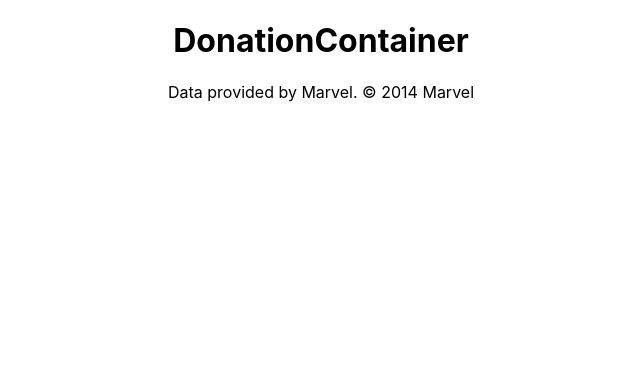
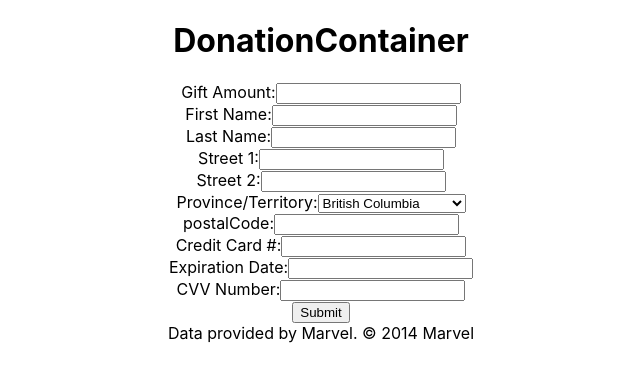
Before and after one commit to bonniehsm/superhero-charity, a React (Create React App) app: page /donation in a window 1280 px wide. Shown: the top 382 px of the page, without its empty margins (319-959 px from the left). Built offline with nearby package versions, Linux system fonts and the light colour scheme; no server answers.

Commit message:
added donation form

```diff
--- a/src/containers/DonationContainer.js
+++ b/src/containers/DonationContainer.js
@@ -1,8 +1,13 @@
 import React, { Component } from 'react';
+import FormContainer from './FormContainer';
 
 class DonationContainer extends Component {
     constructor(props){
         super(props)
+    }
+
+    handleSubmit(event){
+        event.preventDefault()
     }
 
     render(){
@@ -11,6 +16,7 @@
                 <header>
                     <h1>DonationContainer</h1>
                 </header>
+                <FormContainer/>
             </div>
         )
     }
--- /dev/null
+++ b/src/containers/FormContainer.js
@@ -0,0 +1,122 @@
+import React, { Component } from 'react';
+
+class FormContainer extends Component {
+    constructor(props){
+        super(props)
+        this.state = {
+            donation: '',
+            firstName: '',
+            lastName: '',
+            street1: '',
+            street2: '',
+            city: '',
+            provinceTerritory: '',
+            postalCode: '',
+            email: '',
+            creditCard: '',
+            expDate: '',
+            cvv: '',
+        }
+        this.handleSubmit = this.handleSubmit.bind(this);
+        this.handleChange = this.handleChange.bind(this);
+    }
+
+    handleSubmit(event){
+        event.preventDefault()
+    }
+
+    handleChange(event){
+        console.log(`handleChange function called`);
+        const target = event.target;
+        const value = target.value;
+        const name = target.name;
+        console.log(`value: ${value} and name: ${name}`);
+        this.setState({
+            [name]: value
+        });
+    }
+
+    render(){
+        console.log(this.state);
+        return(
+            <div>
+                <form onSubmit={this.handleSubmit}>
+
+                    { /* DONATION */ }
+                    <div>
+                        <label>
+                            Gift Amount:
+                            <input type="text" name="donation" value={this.state.donation} onChange={this.handleChange}/>
+                        </label>
+                    </div>
+
+                    { /* BILLING */ }
+                    <div>
+                        <label>
+                            First Name:
+                            <input type="text" name="firstName" value={this.state.firstName} onChange={this.handleChange}/>
+                        </label>
+                        <br/>
+                        <label>
+                            Last Name:
+                            <input type="text" name="lastName" value={this.state.lastName} onChange={this.handleChange}/>
+                        </label>
+                        <br/>
+                        <label>
+                            Street 1:
+                            <input type="text" name="street1" value={this.state.street1} onChange={this.handleChange}/>
+                        </label>
+                        <br/>
+                        <label>
+                            Street 2:
+                            <input type="text" name="street2" value={this.state.street2} onChange={this.handleChange}/>
+                        </label>
+                        <br/>
+                        Province/Territory:
+                        <select>
+                            <option value="bc">British Columbia</option>
+                            <option value="mb">Manitoba</option>
+                            <option value="sk">Saskatchewan</option>
+                            <option value="ab">Alberta</option>
+                            <option value="on">Ontario</option>
+                            <option value="qc">Quebec</option>
+                            <option value="nl">Newfoundland</option>
+                            <option value="nb">New Brunswick</option>
+                            <option value="ns">Nova Scotia</option>
+                            <option value="pei">Prince Edward Island</option>
+                            <option value="yk">Yukon</option>
+                            <option value="nt">Northwest Territories</option>
+                            <option value="iq">Iqaluit</option>
+                        </select>
+                        <br/>
+                        <label>
+                            postalCode:
+                            <input type="text" name="postalCode" value={this.state.postalCode} onChange={this.handleChange}/>
+                        </label>
+                    </div>
+
+                    { /* PAYMENT */ }
+                    <div>
+                        <label>
+                            Credit Card #:
+                            <input type="text" name="creditCard" value={this.state.creditCard} onChange={this.handleChange}/>
+                        </label>
+                        <br/>
+                        <label>
+                            Expiration Date:
+                            <input type="text" name="expDate" value={this.state.expDate} onChange={this.handleChange}/>
+                        </label>
+                        <br/>
+                        <label>
+                            CVV Number:
+                            <input type="text" name="cvv" value={this.state.cvv} onChange={this.handleChange}/>
+                        </label>
+                    </div>
+                    <input type="submit" value="Submit"/>
+                </form>
+            </div>
+        )
+    }
+}
+
+export default FormContainer;
```
